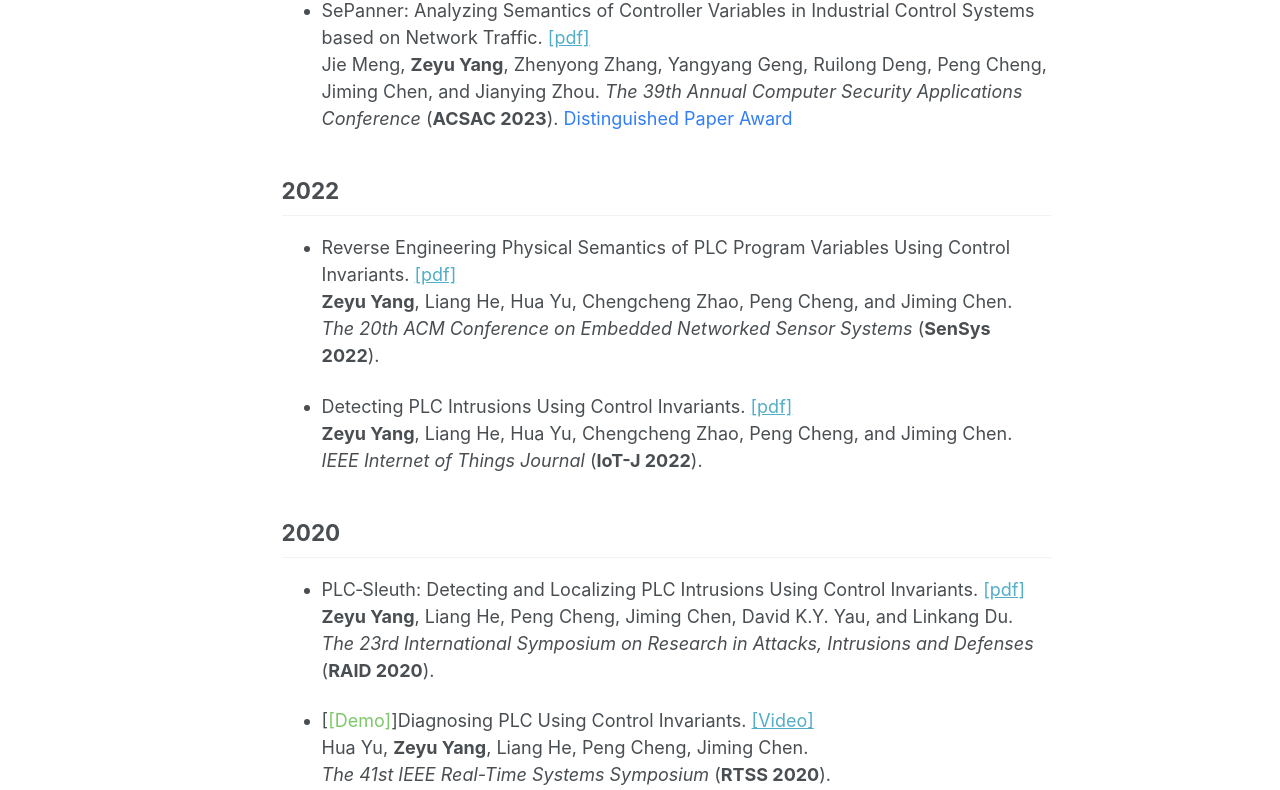
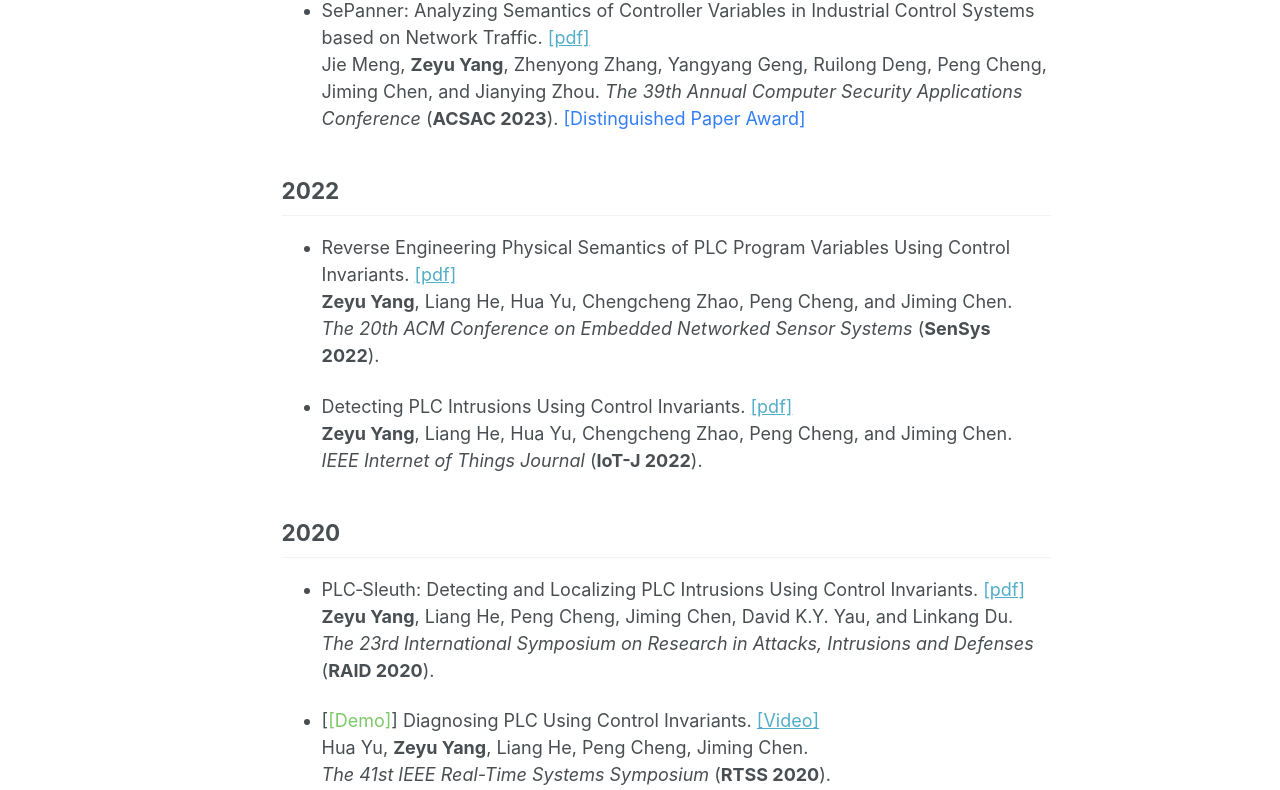
Before and after one commit to zeyuid/zeyuid.github.io, a Jekyll site: the page built from _pages/publications.md, in a window 1280 px wide and 1400 px high. Shown: the part 607-1397 px from the top of the window. Built offline with Jekyll 4.4.1, drawn with Linux system fonts in a browser that asks for light colours.

Commit message:
add file

```diff
--- a/_pages/publications.md
+++ b/_pages/publications.md
@@ -28,7 +28,7 @@ Zhen Qin, **Zeyu Yang**, Yangyang Geng, Xin Che, Tianyi Wang, Hengye Zhu, Peng C
 [[pdf]](https://dl.acm.org/doi/10.1145/3627106.3627179)
 <br>
 Jie Meng, **Zeyu Yang**, Zhenyong Zhang, Yangyang Geng, Ruilong Deng, Peng Cheng, Jiming Chen, and Jianying Zhou.
-<i>The 39th Annual Computer Security Applications Conference</i> (**ACSAC 2023**). <font color="#327ef6">Distinguished Paper Award</font>
+<i>The 39th Annual Computer Security Applications Conference</i> (**ACSAC 2023**). <font color="#327ef6">[Distinguished Paper Award]</font>
 
 ## 2022
 
@@ -57,7 +57,7 @@ Jie Meng, **Zeyu Yang**, Zhenyong Zhang, Yangyang Geng, Ruilong Deng, Peng Cheng
 <br>
 <i>The 23rd International Symposium on Research in Attacks, Intrusions and Defenses</i> (**RAID 2020**).
 
-* [<font color="#7cc868">[Demo]</font>]Diagnosing PLC Using Control Invariants.
+* [<font color="#7cc868">[Demo]</font>] Diagnosing PLC Using Control Invariants.
 [[Video]](https://www.youtube.com/watch?v=2ZVj5IUiN_k)
 <br>
 Hua Yu, **Zeyu Yang**, Liang He, Peng Cheng, Jiming Chen.
```
